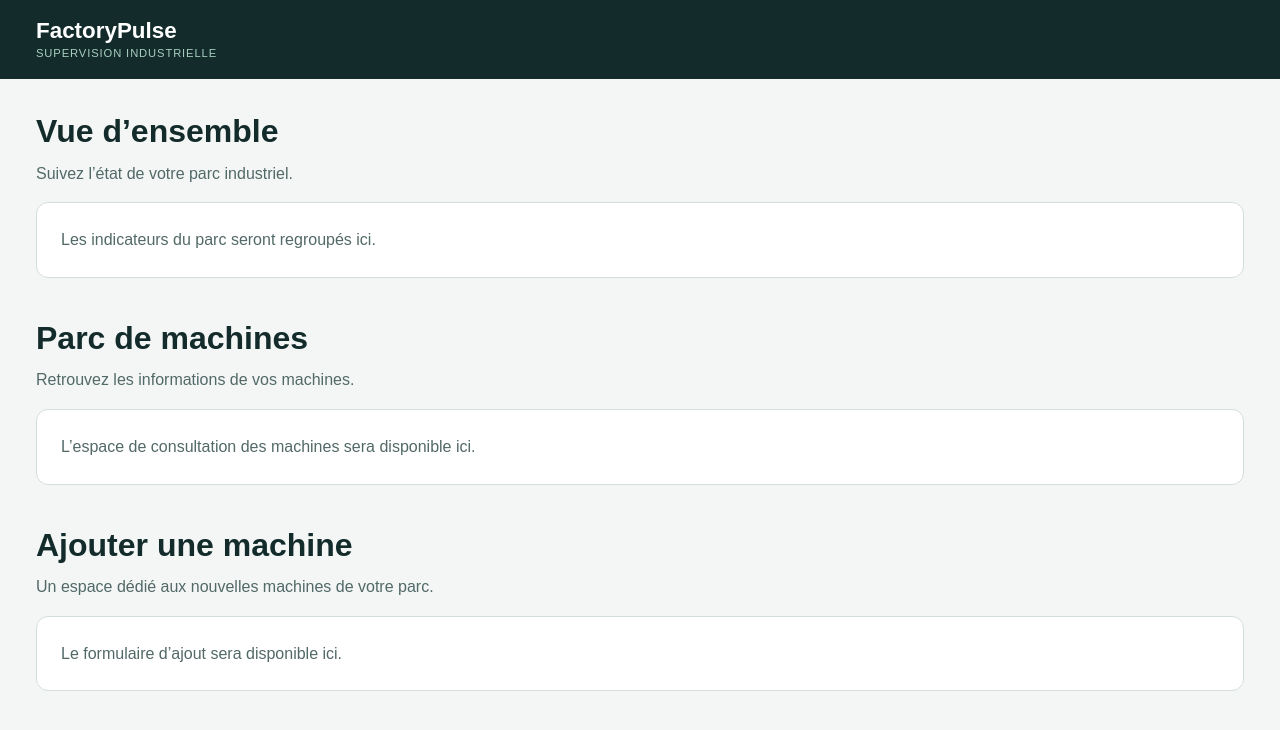
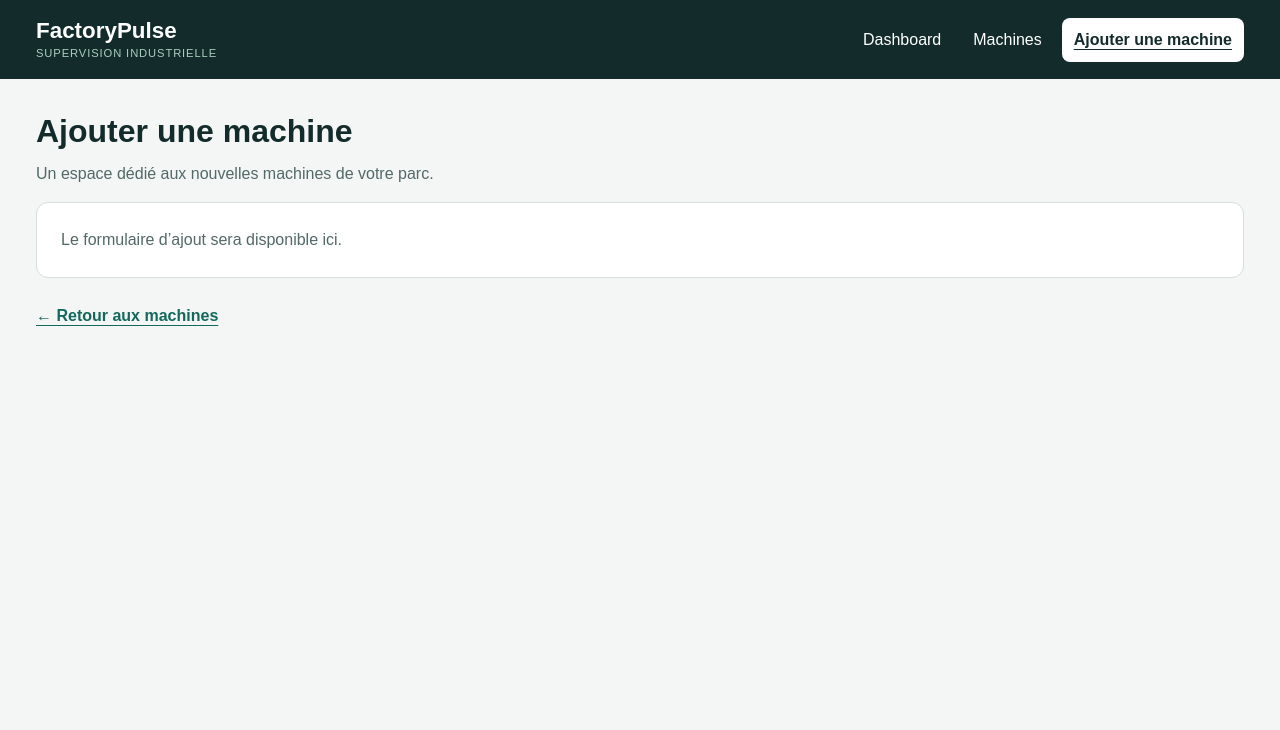
Before and after one commit to AymaneLoussal/FactoryPulse, a React (Vite) app: page /machines/new in a window 1280 px wide. Shown: the top 730 px of the page. Built offline with nearby package versions, Linux system fonts and the light colour scheme.

Commit message:
feat(FC-7): configure React Router and shared navigation

```diff
--- a/package.json
+++ b/package.json
@@ -13,7 +13,8 @@
   },
   "dependencies": {
     "react": "19.3.1",
-    "react-dom": "19.3.1"
+    "react-dom": "19.3.1",
+    "react-router": "8.5.1"
   },
   "devDependencies": {
     "@vitejs/plugin-react": "6.3.0",
--- a/src/App.jsx
+++ b/src/App.jsx
@@ -1,16 +1,25 @@
+import { Link, Route, Routes } from 'react-router'
 import AppLayout from './components/layout/AppLayout.jsx'
+import PageHeading from './components/ui/PageHeading.jsx'
 import Dashboard from './pages/Dashboard.jsx'
 import Machines from './pages/Machines.jsx'
 import AddMachine from './pages/AddMachine.jsx'
 
 export default function App() {
-  // FC-6: static page shells. FC-7 will display one page per route here.
-  // FC-8 will own the shared machine state above those routed pages.
+  // App stays mounted above Routes: FC-8 will own shared machine state here.
   return (
     <AppLayout>
-      <Dashboard />
-      <Machines />
-      <AddMachine />
+      <Routes>
+        <Route path="/" element={<Dashboard />} />
+        <Route path="/machines" element={<Machines />} />
+        <Route path="/machines/new" element={<AddMachine />} />
+        <Route path="*" element={
+          <section aria-labelledby="not-found-title">
+            <PageHeading id="not-found-title" title="Page introuvable" description="Cette page n’existe pas." />
+            <Link className="text-link" to="/">Revenir au dashboard</Link>
+          </section>
+        } />
+      </Routes>
     </AppLayout>
   )
 }
--- a/src/components/layout/AppLayout.jsx
+++ b/src/components/layout/AppLayout.jsx
@@ -1,11 +1,16 @@
+import Navigation from './Navigation.jsx'
+
 export default function AppLayout({ children }) {
   return (
     <>
       <a className="skip-link" href="#main-content">Aller au contenu</a>
       <header className="app-header">
-        <div className="container">
-          <h1 className="brand">FactoryPulse</h1>
-          <p className="brand-caption">Supervision industrielle</p>
+        <div className="container header-content">
+          <div>
+            <h1 className="brand">FactoryPulse</h1>
+            <p className="brand-caption">Supervision industrielle</p>
+          </div>
+          <Navigation />
         </div>
       </header>
       <main id="main-content" className="container page-stack" tabIndex={-1}>
--- /dev/null
+++ b/src/components/layout/Navigation.jsx
@@ -0,0 +1,11 @@
+import { NavLink } from 'react-router'
+
+export default function Navigation() {
+  return (
+    <nav className="main-navigation" aria-label="Navigation principale">
+      <NavLink to="/" end>Dashboard</NavLink>
+      <NavLink to="/machines" end>Machines</NavLink>
+      <NavLink to="/machines/new" end>Ajouter une machine</NavLink>
+    </nav>
+  )
+}
--- a/src/main.jsx
+++ b/src/main.jsx
@@ -1,10 +1,13 @@
 import { StrictMode } from 'react'
 import { createRoot } from 'react-dom/client'
+import { BrowserRouter } from 'react-router'
 import App from './App.jsx'
 import './styles/global.css'
 
 createRoot(document.getElementById('root')).render(
   <StrictMode>
-    <App />
+    <BrowserRouter>
+      <App />
+    </BrowserRouter>
   </StrictMode>,
 )
--- a/src/pages/AddMachine.jsx
+++ b/src/pages/AddMachine.jsx
@@ -1,3 +1,4 @@
+import { Link } from 'react-router'
 import PageHeading from '../components/ui/PageHeading.jsx'
 import Panel from '../components/ui/Panel.jsx'
 
@@ -12,6 +13,7 @@ export default function AddMachine() {
       <Panel>
         <p>Le formulaire d’ajout sera disponible ici.</p>
       </Panel>
+      <Link className="text-link" to="/machines">← Retour aux machines</Link>
     </section>
   )
 }
--- a/src/pages/Dashboard.jsx
+++ b/src/pages/Dashboard.jsx
@@ -1,3 +1,4 @@
+import { Link } from 'react-router'
 import PageHeading from '../components/ui/PageHeading.jsx'
 import Panel from '../components/ui/Panel.jsx'
 
@@ -12,6 +13,7 @@ export default function Dashboard() {
       <Panel>
         <p>Les indicateurs du parc seront regroupés ici.</p>
       </Panel>
+      <Link className="text-link" to="/machines">Voir les machines →</Link>
     </section>
   )
 }
--- a/src/pages/Machines.jsx
+++ b/src/pages/Machines.jsx
@@ -1,3 +1,4 @@
+import { Link } from 'react-router'
 import PageHeading from '../components/ui/PageHeading.jsx'
 import Panel from '../components/ui/Panel.jsx'
 
@@ -12,6 +13,7 @@ export default function Machines() {
       <Panel>
         <p>L’espace de consultation des machines sera disponible ici.</p>
       </Panel>
+      <Link className="text-link" to="/machines/new">+ Ajouter une machine</Link>
     </section>
   )
 }
--- a/src/styles/global.css
+++ b/src/styles/global.css
@@ -19,6 +19,13 @@ h1, h2, p { margin: 0; }
 .app-header { background: var(--color-text); color: #fff; padding-block: 1rem; }
 .brand { font-size: 1.4rem; line-height: 1.3; }
 .brand-caption { color: #a8cfbf; font-size: 0.7rem; text-transform: uppercase; letter-spacing: 0.08em; }
+.header-content { display: flex; align-items: center; justify-content: space-between; gap: 1rem; flex-wrap: wrap; }
+.main-navigation { display: flex; flex-wrap: wrap; gap: 0.5rem; }
+.main-navigation a { display: inline-flex; align-items: center; min-height: 44px; padding: 0.5rem 0.75rem; border-radius: 8px; color: #fff; text-decoration: none; }
+.main-navigation a:hover { background: #244542; }
+.main-navigation a[aria-current="page"] { background: #fff; color: var(--color-text); font-weight: 700; text-decoration: underline; text-underline-offset: 4px; }
+.main-navigation a:focus-visible { outline-color: #a8cfbf; }
+.text-link { display: inline-flex; align-items: center; min-height: 44px; margin-top: 1rem; color: var(--color-action); font-weight: 600; text-underline-offset: 4px; }
 .page-stack { display: grid; gap: 2.5rem; padding-block: 2rem 3rem; }
 .page-heading { margin-bottom: 1rem; }
 .page-heading h2 { font-size: clamp(1.5rem, 4vw, 2rem); line-height: 1.3; margin-bottom: 0.5rem; }
```
Also changed, not shown: 4 other files (tests, documents, lock files or other folders).
